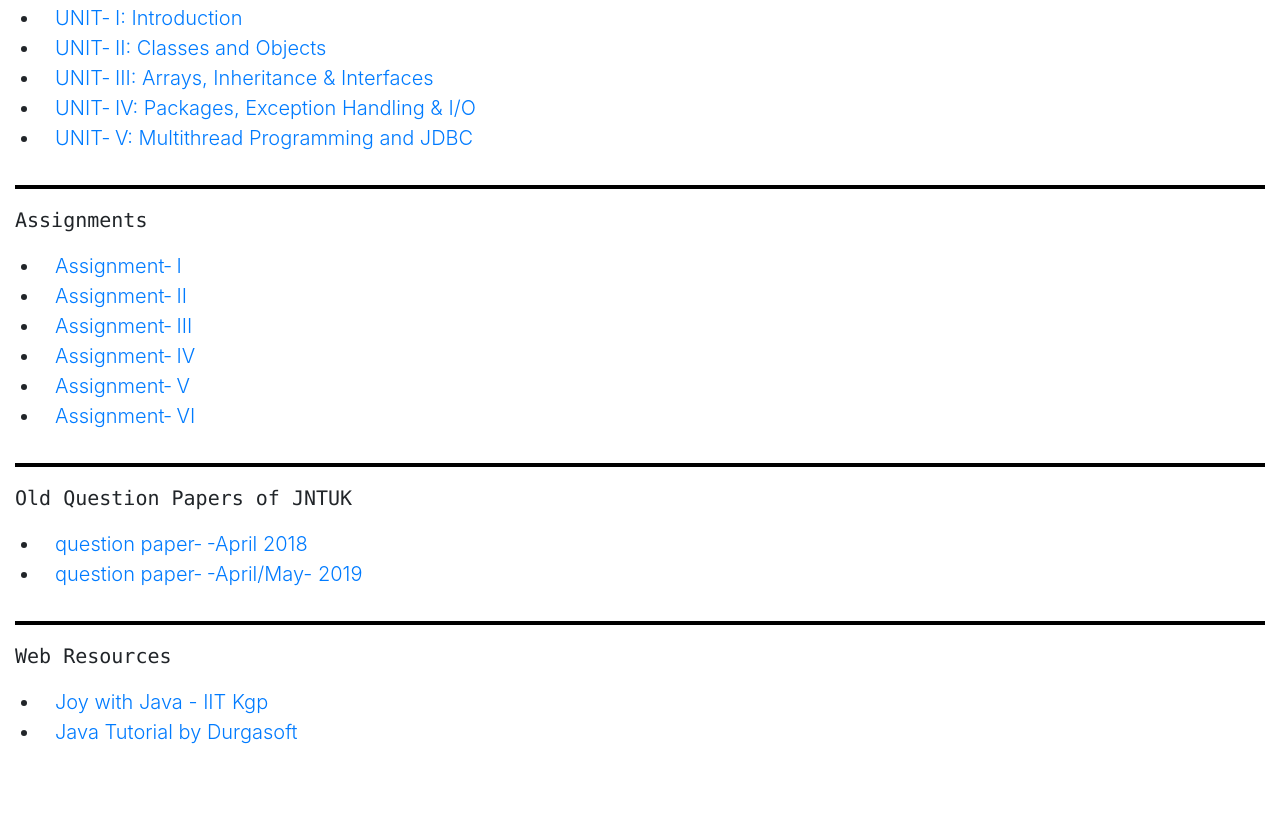
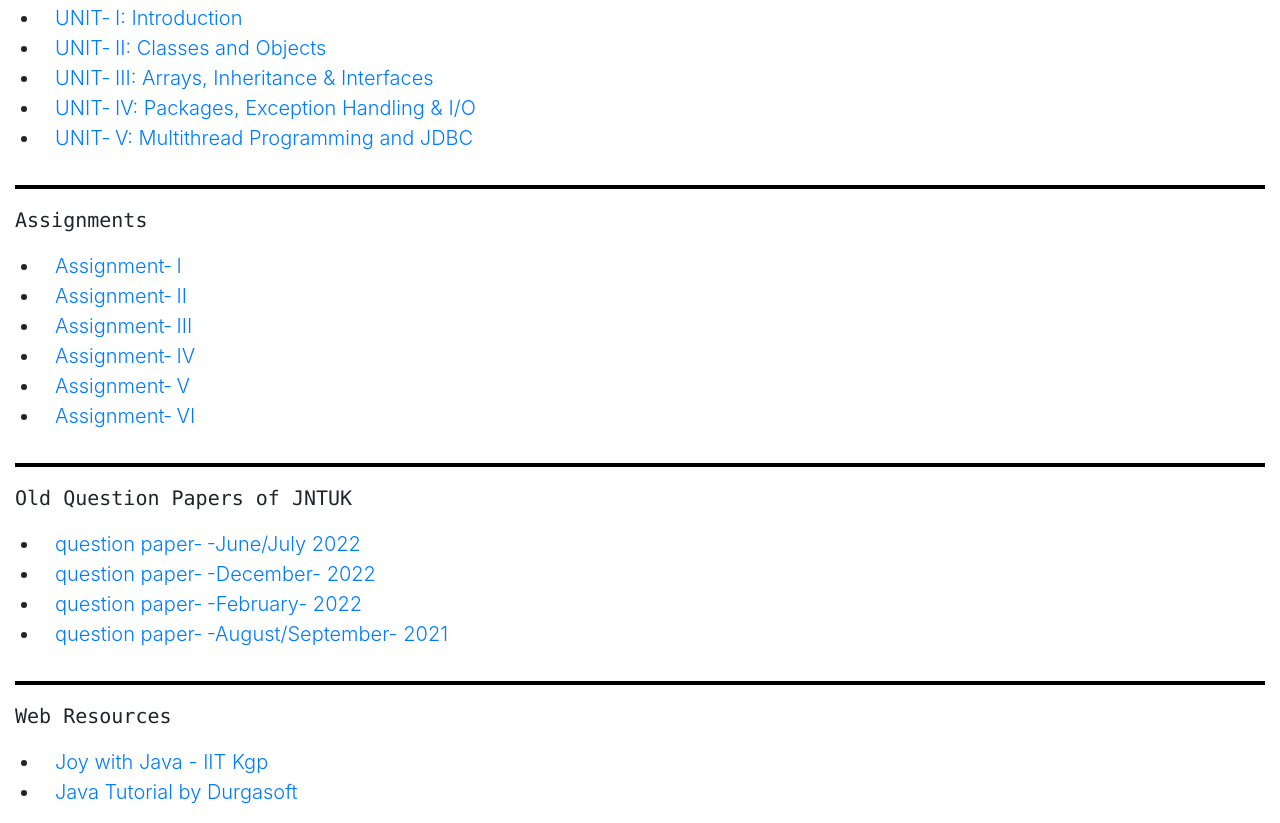
Before and after one commit to pavankumarallada/java, a plain HTML site: page index.html in a window 1280 px wide. Shown: the part 794-1617 px from the top of the page. Before the commit the page ends 1557 px from the top, so only its background shows below. Drawn offline with nearby package versions, Linux system fonts and the light colour scheme.

Commit message:
Update index.html

```diff
--- a/index.html
+++ b/index.html
@@ -186,9 +186,10 @@
      	<pre class="lead col-md-12"><b>Old Question Papers of JNTUK</b></pre>
     		<ul >
 
-                		<li class="lead col-md-12"><a href="resources\qp1.pdf" target="_blank">question paper&#x2010; -April 2018</a></li>
-			<li class="lead col-md-12"><a href="resources\qp2.pdf" target="_blank">question paper&#x2010; -April/May- 2019 </a></li>
-
+                		<li class="lead col-md-12"><a href="resources\qp1.pdf" target="_blank">question paper&#x2010; -June/July 2022</a></li>
+			<li class="lead col-md-12"><a href="resources\qp2.pdf" target="_blank">question paper&#x2010; -December- 2022 </a></li>
+			 <li class="lead col-md-12"><a href="resources\qp3.pdf" target="_blank">question paper&#x2010; -February- 2022 </a></li>
+			<li class="lead col-md-12"><a href="resources\qp4.pdf" target="_blank">question paper&#x2010; -August/September- 2021 </a></li>
                                </ul>
         </div>
 
```
